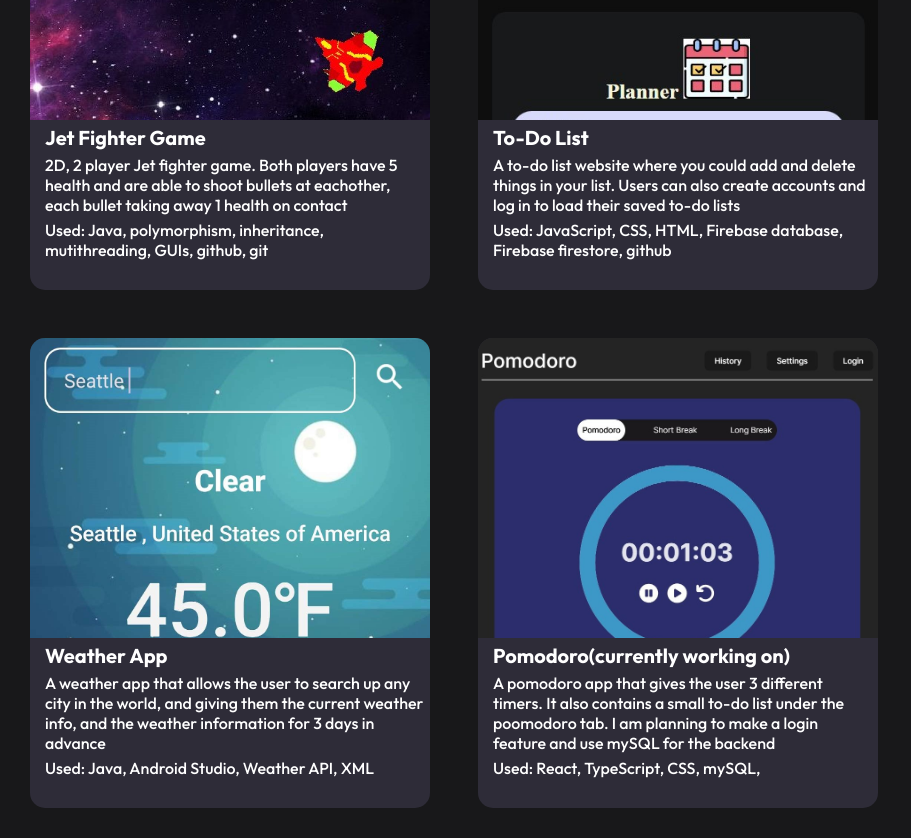
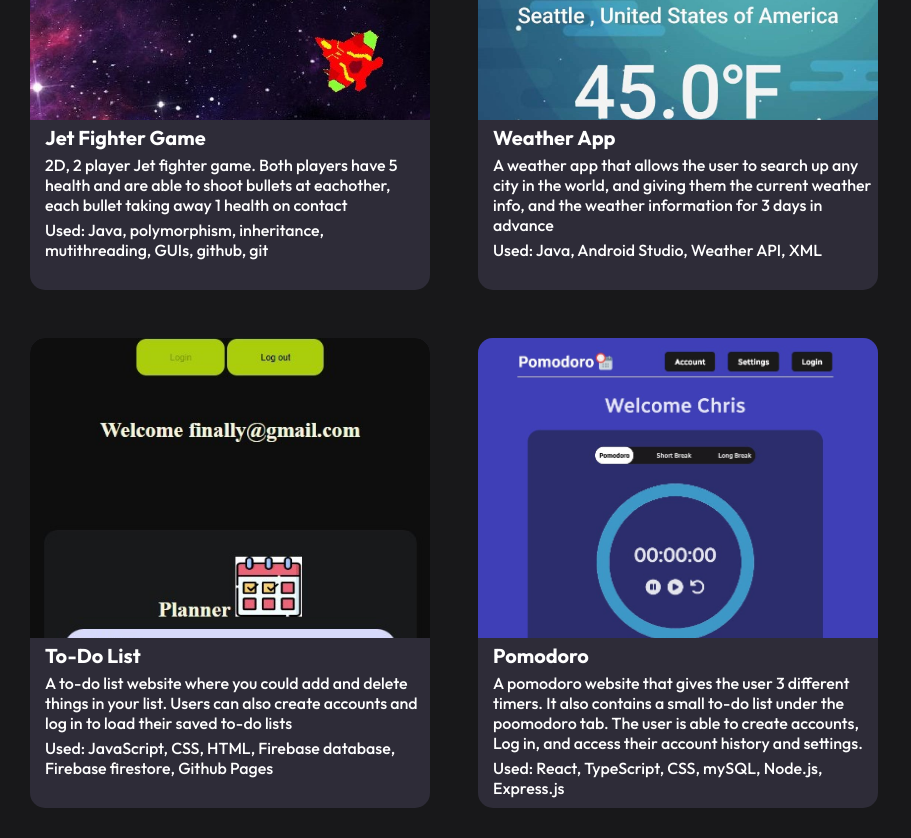
Before and after one commit to qwer030413/ReactGrind, a React (Create React App) app in the folder portfolio/: page /#/pages/Projects.js in a window 1280 px wide. Shown: the part 560-1398 px from the top of the page, without its empty margins (0-911 px from the left). Built offline with nearby package versions, Linux system fonts and the light colour scheme; a web font is replaced by a local one.

Commit message:
pomodoro finished

```diff
--- a/portfolio/src/pages/Projects.js
+++ b/portfolio/src/pages/Projects.js
@@ -24,17 +24,18 @@ export default function Projects(){
                 description = {'2D, 2 player Jet fighter game. Both players have 5 health and are able to shoot bullets at eachother, each bullet taking away 1 health on contact'}
                 used = {"Used: Java, polymorphism, inheritance, mutithreading, GUIs, github, git"}
                 />
-                <Card image = {list} text = {"To-Do List"}
-                description = {"A to-do list website where you could add and delete things in your list. Users can also create accounts and log in to load their saved to-do lists"}
-                used = {"Used: JavaScript, CSS, HTML, Firebase database, Firebase firestore, github"}
-                />
+
                 <Card image = {weather} text = {"Weather App"}
                 description = {"A weather app that allows the user to search up any city in the world, and giving them the current weather info, and the weather information for 3 days in advance"}
                 used = {"Used: Java, Android Studio, Weather API, XML"}
                 />
-                <Card image = {pom} text = {"Pomodoro(currently working on)"}
-                description = {"A pomodoro app that gives the user 3 different timers. It also contains a small to-do list under the poomodoro tab. I am planning to make a login feature and use mySQL for the backend"}
-                used = {"Used: React, TypeScript, CSS, mySQL, "}
+                <Card image = {list} text = {"To-Do List"}
+                description = {"A to-do list website where you could add and delete things in your list. Users can also create accounts and log in to load their saved to-do lists"}
+                used = {"Used: JavaScript, CSS, HTML, Firebase database, Firebase firestore, Github Pages"}
+                />
+                <Card image = {pom} text = {"Pomodoro"}
+                description = {"A pomodoro website that gives the user 3 different timers. It also contains a small to-do list under the poomodoro tab. The user is able to create accounts, Log in, and access their account history and settings."}
+                used = {"Used: React, TypeScript, CSS, mySQL, Node.js, Express.js "}
                 />
             </div>
 
--- a/portfolio/src/pages/aboutme.js
+++ b/portfolio/src/pages/aboutme.js
@@ -13,8 +13,8 @@ function Aboutme(){
 
                 <div className='introabout'>
                 <Anitext text = "About Me" class = "about"/>
-                <text className='aboutm'>{'Hi! My name is Seojin Park, but you can call me Chris. I am a fast learner who loves to code in their free time, and I love learning new things'}</text>
-                <text className='aboutm'>{'I am proficient in Java, Python, C++, Assembly MIPS, CSS, HTML, JavaScript, and React.js'}</text>
+                <text className='aboutm'>{'Hi! My name is Seojin Park, but you can call me Chris. I am a full stack developer who loves to code in their free time, and I love learning new things'}</text>
+                <text className='aboutm'>{'I am proficient in Java, Python, C++, Assembly MIPS, CSS, HTML, JavaScript, TypeScipt, Node.js, mySQL, Express.js and React.js'}</text>
                 <text className='aboutm'>{'When I am not programming or studying, I am usually playing chess, going on hikes with my family, and going rock climbing with my friends'}</text>
 
 
```
Also changed, not shown: portfolio/src/components/cards/pomodoro.jpg, 1 other file (tests, documents, lock files or other folders).
